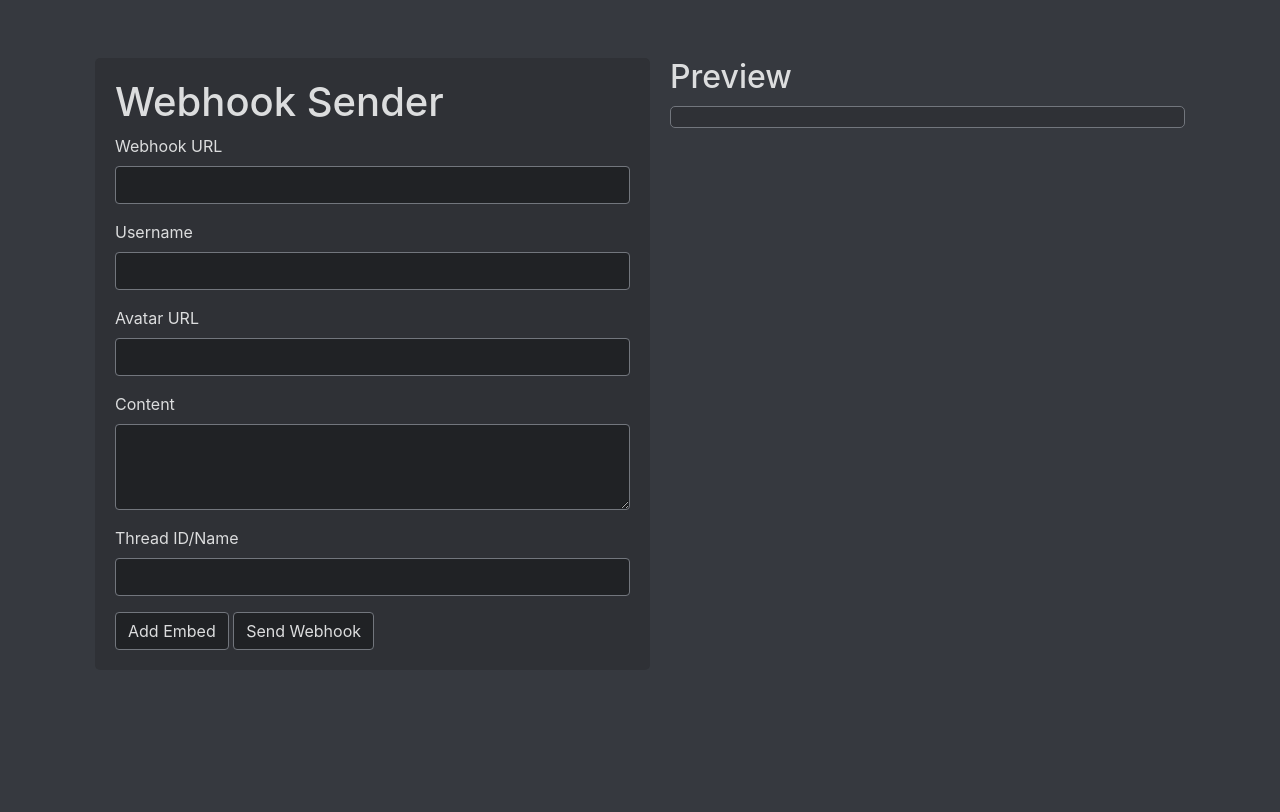
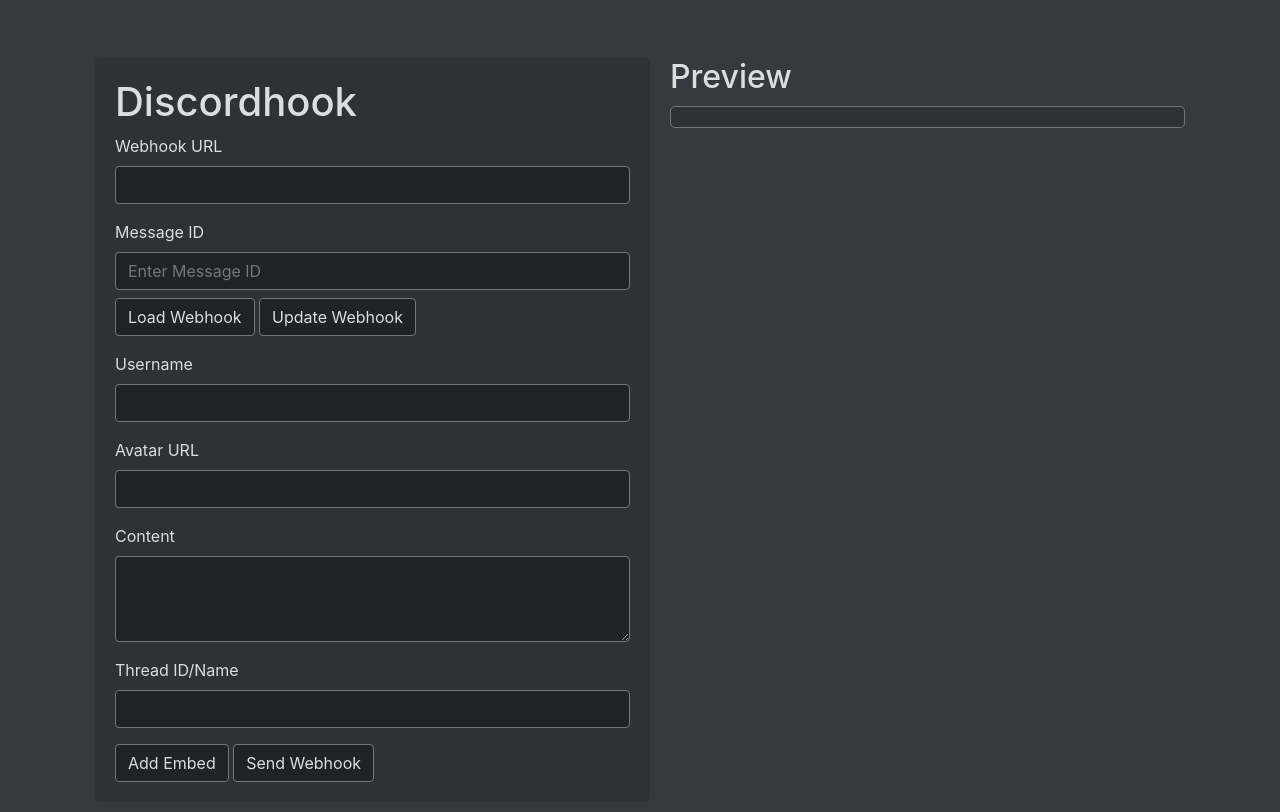
Before and after one commit to dkoz/discordhook, a Flask app: page / in a window 1280 px wide. Before the commit the page ends 650 px from the top, so only its background shows below. Run offline with Flask 3, Linux system fonts and the light colour scheme; some libraries are stand-ins or nearby versions.

Commit message:
Updated App

```diff
--- a/app.py
+++ b/app.py
@@ -1,10 +1,11 @@
 import logging
 from flask import Flask, render_template, request, jsonify
 import requests
+from asgiref.wsgi import WsgiToAsgi
+from werkzeug.middleware.proxy_fix import ProxyFix
 
 app = Flask(__name__)
 
-# Disable logging
 log = logging.getLogger('werkzeug')
 log.disabled = False
 
@@ -29,5 +30,40 @@
     else:
         return jsonify({"status": "Failed to send webhook"}), response.status_code
 
+@app.route('/load_webhook', methods=['POST'])
+def load_webhook():
+    data = request.json
+    webhook_url = data['webhook_url']
+    message_id = data['message_id']
+
+    try:
+        message_url = f"{webhook_url}/messages/{message_id}"
+        response = requests.get(message_url)
+        if response.status_code == 200:
+            return jsonify(response.json())
+        else:
+            return jsonify({"error": "Failed to load webhook message"}), response.status_code
+    except Exception as e:
+        return jsonify({"error": str(e)}), 500
+
+@app.route('/update_webhook/<message_id>', methods=['PATCH'])
+def update_webhook(message_id):
+    data = request.json
+    webhook_url = data['webhook_url']
+    payload = data['payload']
+
+    try:
+        message_url = f"{webhook_url}/messages/{message_id}"
+        response = requests.patch(message_url, json=payload)
+        if response.status_code == 200 or response.status_code == 204:
+            return jsonify({"status": "Webhook message updated!"}), 200
+        else:
+            return jsonify({"error": "Failed to update webhook message"}), response.status_code
+    except Exception as e:
+        return jsonify({"error": str(e)}), 500
+
+asgi_app = WsgiToAsgi(app)
+
 if __name__ == '__main__':
-    app.run(debug=False, host="0.0.0.0", port=20000)
+    import uvicorn
+    uvicorn.run(asgi_app, host="0.0.0.0", port=5000)
--- a/static/form.js
+++ b/static/form.js
@@ -79,6 +79,7 @@
     }
 
     $('#add-embed').click(function() {
+        if ($('.embed-group').length < 10) {
             $('#embeds').append(`
                 <div class="form-group embed-group">
                     <label>Embed</label>
@@ -86,21 +87,15 @@
                     <input type="url" class="form-control embed-thumbnail" placeholder="Thumbnail URL">
                     <input type="url" class="form-control embed-image" placeholder="Image URL">
                     <textarea class="form-control embed-description" rows="3" placeholder="Description"></textarea>
-                <div class="embed-fields">
-                    <div class="form-group">
-                        <label>Fields</label>
-                        <div class="embed-field-group">
-                            <input type="text" class="form-control embed-field-name" placeholder="Field Name">
-                            <input type="text" class="form-control embed-field-value" placeholder="Field Value">
-                            <button type="button" class="btn btn-danger mt-2 remove-field">Remove Field</button>
-                        </div>
-                    </div>
-                </div>
+                    <div class="embed-fields"></div>
                     <button type="button" class="btn btn-secondary mt-2 add-field">Add Field</button>
                     <button type="button" class="btn btn-danger mt-2 remove-embed">Remove Embed</button>
                 </div>
             `);
             debouncedUpdatePreview();
+        } else {
+            alert('Maximum number of embeds reached.');
+        }
     });
 
     $(document).on('click', '.add-field', function() {
@@ -130,6 +125,7 @@
 
     $('#webhook-form').submit(function(e) {
         e.preventDefault();
+        $('#loading-spinner').show();
         let payload = {
             username: $('#webhook-username').val(),
             avatar_url: $('#webhook-avatar').val(),
@@ -163,13 +159,125 @@
             contentType: 'application/json',
             data: JSON.stringify({webhook_url: $('#webhook-url').val(), payload: payload, thread_id: thread_id}),
             success: function(response) {
-                alert('Webhook sent!');
+                $('#modal-body').text('Webhook sent successfully!');
+                $('#statusModal').modal('show');
             },
             error: function(xhr, status, error) {
-                alert('Failed to send webhook: ' + error);
+                $('#modal-body').text('Failed to send webhook: ' + error);
+                $('#statusModal').modal('show');
+            },
+            complete: function() {
+                $('#loading-spinner').hide();
             }
         });
 
         $('#preview').html(renderPreview(payload));
     });
+
+    $('#load-webhook').click(function() {
+        let webhookUrl = $('#webhook-url').val();
+        let messageId = $('#message-id').val();
+        if (!webhookUrl || !messageId) {
+            alert('Please enter both Webhook URL and Message ID.');
+            return;
+        }
+
+        $.ajax({
+            url: '/load_webhook',
+            method: 'POST',
+            contentType: 'application/json',
+            data: JSON.stringify({ webhook_url: webhookUrl, message_id: messageId }),
+            success: function(response) {
+                if (response) {
+                    $('#webhook-username').val(response.username);
+                    $('#webhook-avatar').val(response.avatar_url);
+                    $('#webhook-content').val(response.content);
+
+                    if (response.embeds) {
+                        $('#embeds').empty();
+                        response.embeds.forEach(embed => {
+                            $('#embeds').append(`
+                                <div class="form-group embed-group">
+                                    <label>Embed</label>
+                                    <input type="text" class="form-control embed-title" placeholder="Title" value="${embed.title}">
+                                    <input type="url" class="form-control embed-thumbnail" placeholder="Thumbnail URL" value="${embed.thumbnail ? embed.thumbnail.url : ''}">
+                                    <input type="url" class="form-control embed-image" placeholder="Image URL" value="${embed.image ? embed.image.url : ''}">
+                                    <textarea class="form-control embed-description" rows="3" placeholder="Description">${embed.description}</textarea>
+                                    <div class="embed-fields"></div>
+                                    <button type="button" class="btn btn-secondary mt-2 add-field">Add Field</button>
+                                    <button type="button" class="btn btn-danger mt-2 remove-embed">Remove Embed</button>
+                                </div>
+                            `);
+
+                            embed.fields.forEach(field => {
+                                $('.embed-fields:last').append(`
+                                    <div class="form-group embed-field-group">
+                                        <input type="text" class="form-control embed-field-name" placeholder="Field Name" value="${field.name}">
+                                        <input type="text" class="form-control embed-field-value" placeholder="Field Value" value="${field.value}">
+                                        <button type="button" class="btn btn-danger mt-2 remove-field">Remove Field</button>
+                                    </div>
+                                `);
                             });
+                        });
+                    }
+                    debouncedUpdatePreview();
+                } else {
+                    alert('No data found for this webhook message.');
+                }
+            },
+            error: function(xhr, status, error) {
+                alert('Failed to load webhook message: ' + error);
+            }
+        });
+    });
+
+
+    $('#update-webhook').click(function() {
+        let webhookUrl = $('#webhook-url').val();
+        let messageId = $('#message-id').val();
+        if (!webhookUrl || !messageId) {
+            alert('Please enter both Webhook URL and Message ID.');
+            return;
+        }
+
+        let payload = {
+            username: $('#webhook-username').val(),
+            avatar_url: $('#webhook-avatar').val(),
+            content: $('#webhook-content').val(),
+            embeds: []
+        };
+
+        $('.embed-group').each(function() {
+            let embed = {
+                title: $(this).find('.embed-title').val(),
+                thumbnail: { url: $(this).find('.embed-thumbnail').val() },
+                image: { url: $(this).find('.embed-image').val() },
+                description: $(this).find('.embed-description').val(),
+                fields: []
+            };
+            $(this).find('.embed-field-group').each(function() {
+                let field = {
+                    name: $(this).find('.embed-field-name').val(),
+                    value: $(this).find('.embed-field-value').val()
+                };
+                embed.fields.push(field);
+            });
+            payload.embeds.push(embed);
+        });
+
+        $.ajax({
+            url: `/update_webhook/${messageId}`,
+            method: 'PATCH',
+            contentType: 'application/json',
+            data: JSON.stringify({webhook_url: webhookUrl, payload: payload}),
+            success: function(response) {
+                $('#modal-body').text('Webhook message updated successfully!');
+                $('#statusModal').modal('show');
+            },
+            error: function(xhr, status, error) {
+                $('#modal-body').text('Failed to update webhook: ' + error);
+                $('#statusModal').modal('show');
+            }
+        });
+    });
+});
--- /dev/null
+++ b/static/style.css
@@ -0,0 +1,92 @@
+body {
+    background-color: #36393f;
+    color: #dcddde;
+}
+
+.container {
+    display: flex;
+    flex-direction: row;
+    justify-content: space-between;
+}
+
+.form-container, .preview-container {
+    flex: 1;
+    margin: 10px;
+}
+
+.form-container {
+    background-color: #2f3136;
+    padding: 20px;
+    border-radius: 5px;
+}
+
+.form-control, .btn {
+    background-color: #202225;
+    border: 1px solid #72767d;
+    color: #dcddde;
+}
+
+.embed-preview {
+    border: 1px solid #72767d;
+    background-color: #2f3136;
+    padding: 10px;
+    margin-top: 10px;
+    border-radius: 5px;
+}
+
+.modal-content {
+    background-color: #2f3136;
+    color: #dcddde;
+    border: none;
+}
+
+.modal-header, .modal-footer {
+    border: none;
+}
+
+.modal-header h5 {
+    color: #fff;
+}
+
+.modal-footer button {
+    background-color: #202225;
+    color: #dcddde;
+    border: 1px solid #72767d;
+}
+
+.modal-footer button:hover {
+    background-color: #36393f;
+    border-color: #dcddde;
+}
+
+.modal-body {
+    color: #dcddde;
+    background-color: #2f3136;
+}
+
+.modal-backdrop {
+    background-color: rgba(0, 0, 0, 0.5);
+}
+
+.spinner-border {
+    color: #dcddde;
+}
+
+.btn-primary:hover {
+    background-color: #3e4147;
+    border-color: #dcddde;
+}
+
+.btn-secondary:hover, .btn-danger:hover, .btn-info:hover {
+    background-color: #3e4147;
+    border-color: #dcddde;
+}
+
+.form-control::placeholder {
+    color: #72767d;
+}
+
+.form-control:focus {
+    border-color: #dcddde;
+    box-shadow: none;
+}
--- a/templates/index.html
+++ b/templates/index.html
@@ -3,49 +3,24 @@
 <head>
     <meta charset="UTF-8">
     <meta name="viewport" content="width=device-width, initial-scale=1.0">
-    <title>Webhook Sender</title>
+    <title>Discordhook</title>
     <link rel="stylesheet" href="https://stackpath.bootstrapcdn.com/bootstrap/4.5.2/css/bootstrap.min.css">
-    <style>
-        body {
-            background-color: #36393f;
-            color: #dcddde;
-        }
-        .container {
-            display: flex;
-            flex-direction: row;
-            justify-content: space-between;
-        }
-        .form-container, .preview-container {
-            flex: 1;
-            margin: 10px;
-        }
-        .form-container {
-            background-color: #2f3136;
-            padding: 20px;
-            border-radius: 5px;
-        }
-        .form-control, .btn {
-            background-color: #202225;
-            border: 1px solid #72767d;
-            color: #dcddde;
-        }
-        .embed-preview {
-            border: 1px solid #72767d;
-            background-color: #2f3136;
-            padding: 10px;
-            margin-top: 10px;
-            border-radius: 5px;
-        }
-    </style>
+    <link rel="stylesheet" href="{{ url_for('static', filename='style.css') }}">
 </head>
 <body>
     <div class="container mt-5">
         <div class="form-container">
-        <h1>Webhook Sender</h1>
+            <h1>Discordhook</h1>
             <form id="webhook-form">
                 <div class="form-group">
                     <label for="webhook-url">Webhook URL</label>
                     <input type="url" class="form-control" id="webhook-url" required>
+                </div>
+                <div class="form-group">
+                    <label for="message-id">Message ID</label>
+                    <input type="text" class="form-control" id="message-id" placeholder="Enter Message ID">
+                    <button type="button" class="btn btn-info mt-2" id="load-webhook">Load Webhook</button>
+                    <button type="button" class="btn btn-warning mt-2" id="update-webhook">Update Webhook</button>
                 </div>
                 <div class="form-group">
                     <label for="webhook-username">Username</label>
@@ -66,6 +41,11 @@
                 <div id="embeds"></div>
                 <button type="button" class="btn btn-secondary" id="add-embed">Add Embed</button>
                 <button type="submit" class="btn btn-primary">Send Webhook</button>
+                <div id="loading-spinner" style="display:none;">
+                    <div class="spinner-border" role="status">
+                        <span class="sr-only">Loading...</span>
+                    </div>
+                </div>
             </form>
         </div>
         <div class="preview-container">
@@ -73,7 +53,25 @@
             <div id="preview" class="embed-preview"></div>
         </div>
     </div>
+
+    <div class="modal" id="statusModal" tabindex="-1" role="dialog">
+        <div class="modal-dialog" role="document">
+            <div class="modal-content">
+                <div class="modal-header">
+                    <h5 class="modal-title" id="statusModalLabel">Status</h5>
+                </div>
+                <div class="modal-body" id="modal-body">
+                    Webhook sent successfully!
+                </div>
+                <div class="modal-footer">
+                    <button type="button" class="btn btn-secondary" data-dismiss="modal">Close</button>
+                </div>
+            </div>
+        </div>
+    </div>
+
     <script src="https://code.jquery.com/jquery-3.5.1.min.js"></script>
+    <script src="https://cdn.jsdelivr.net/npm/bootstrap@4.5.2/dist/js/bootstrap.bundle.min.js"></script>
     <script src="{{ url_for('static', filename='form.js') }}"></script>
 </body>
 </html>
```
Also changed, not shown: requirements.txt (+7 -3 lines), README.md, 1 other file. Lines whose indentation alone changed are shown as unchanged.
